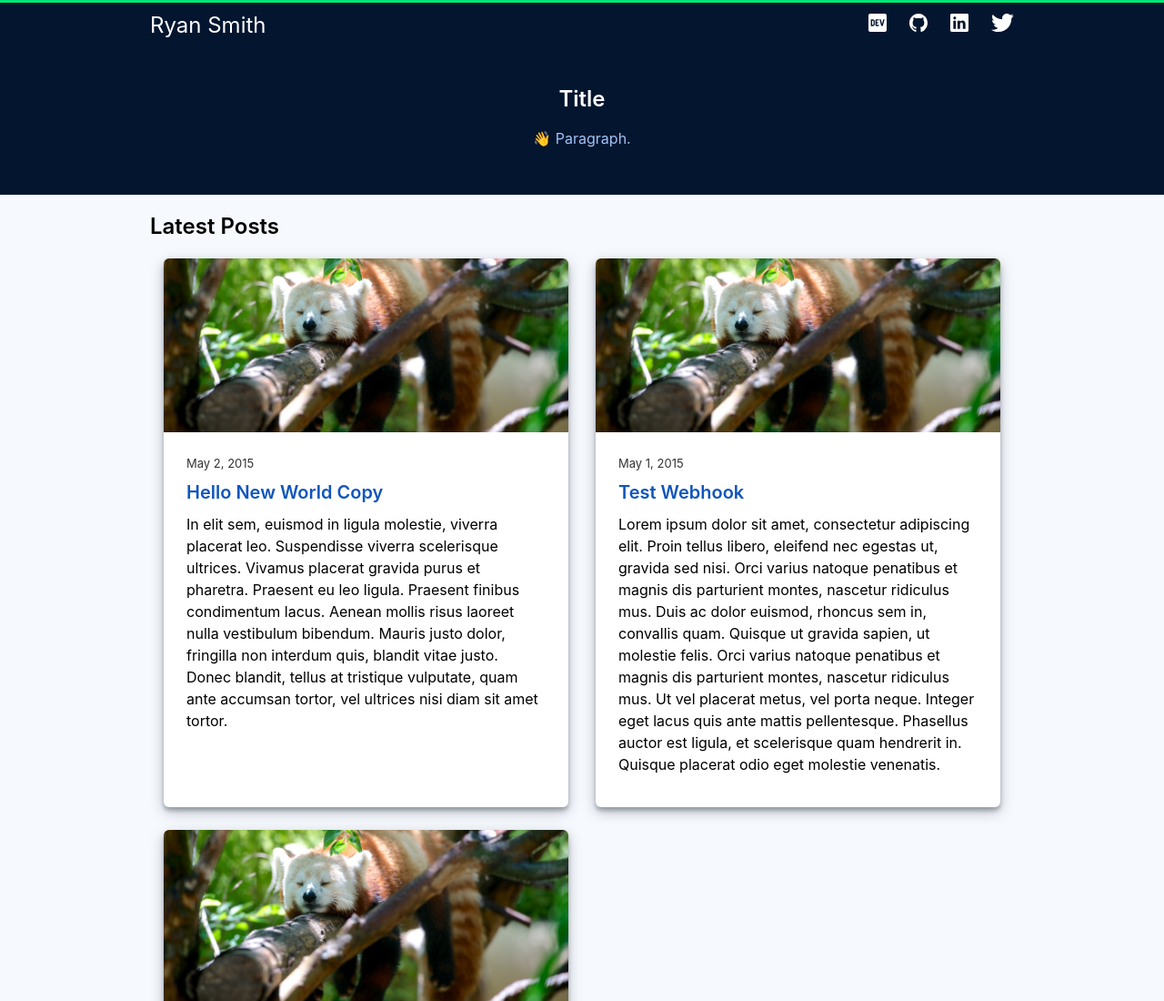
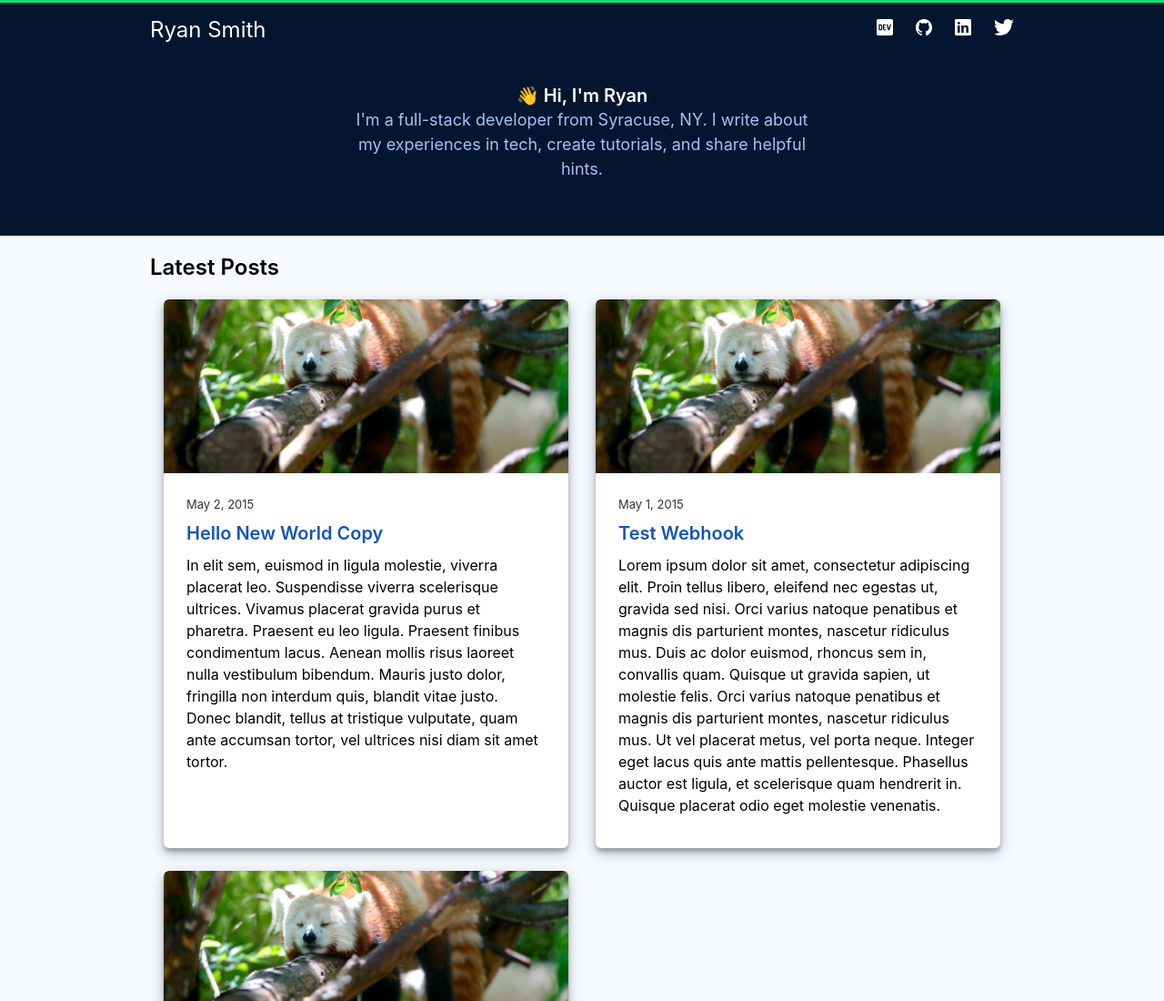
Before and after one commit to res33155/gatsby-personal-website, a Gatsby site: page / in a window 1280 px wide. Shown: the top 1100 px of the page at 91% size. Built offline with nearby package versions, Linux system fonts and the light colour scheme; Gatsby itself is replaced by a stand-in of ours.

Commit message:
Refactor spacing for header and blog posts

```diff
--- a/src/components/sections/hero.js
+++ b/src/components/sections/hero.js
@@ -5,34 +5,31 @@ const HeroContainer = styled.div`
   display: flex;
   flex-direction: column;
   text-align: center;
-  padding: 25px 0 50px 0;
+  padding: 30px 0 60px 0;
   background: var(--blue-10);
   color: var(--white);
 
   @media (max-width: 576px) {
     display: flex;
     flex-direction: column;
-    text-align: center;
-    padding: 25px 0 25px 0;
+    padding: 15px 0 30px 0;
   }
 `
 
 const Heading = styled.h1`
-  font-size: 24px;
+  font-size: 20px;
   font-weight: 600;
+  margin: unset;
 `
 
 const Paragraph = styled.p`
-  width: 60%;
+  width: 40%;
   margin: auto;
   color: var(--blue-80);
-
-  @media (max-width: 768px) {
-    width: 80%;
-  }
+  font-size: 18px;
 
   @media (max-width: 576px) {
-    width: 100%;
+    width: 80%;
   }
 `
 
@@ -40,8 +37,13 @@ const Hero = () => {
   return (
     <>
       <HeroContainer>
-        <Heading>Title</Heading>
-        <Paragraph>👋 Paragraph.</Paragraph>
+        <Heading>
+          <span role="img" aria-label="Hand waving">👋</span> Hi, I'm Ryan
+        </Heading>
+
+        <Paragraph>
+          I'm a full-stack developer from Syracuse, NY. I write about my experiences in tech, create tutorials, and share helpful hints.
+        </Paragraph>
       </HeroContainer>
     </>
   )
--- a/src/components/sections/navigation.js
+++ b/src/components/sections/navigation.js
@@ -20,7 +20,7 @@ const NavContainer = styled.div`
 `
 
 const Nav = styled.nav`
-  height: 50px;
+  height: 60px;
   display: flex;
   justify-content: space-between;
   align-items: center;
@@ -30,22 +30,23 @@ const Nav = styled.nav`
   @media (max-width: 576px) {
     flex-direction: column;
     height: unset;
-    padding-top: 25px;
+    padding: 15px 0 15px 0;
   }
 `
 
 const StyledLink = styled(Link)`
   color: var(--white);
   text-decoration: none;
+
 `
 
 const Logo = styled.div`
   font-size: 24px;
+
 `
 
 const SocialLinks = styled.div`
   display: flex;
-
 `
 
 const SocialIcon = styled.div`
@@ -62,14 +63,14 @@ const SocialIcon = styled.div`
 `
 
 const IconImage = styled.img`
-  height: 20px;
+  height: 18px;
 `
 
 const Navigation = () => {
   return (
     <>
-      <PageHighlight />
       <NavContainer>
+        <PageHighlight />
         <Container>
           <Nav>
             <Logo>
```
Also changed, not shown: src/components/elements/spacer.js (added, +14 -0 lines), src/components/elements/stack.js (deleted, +0 -24 lines), src/templates/blog-post.js (+6 -5 lines).
